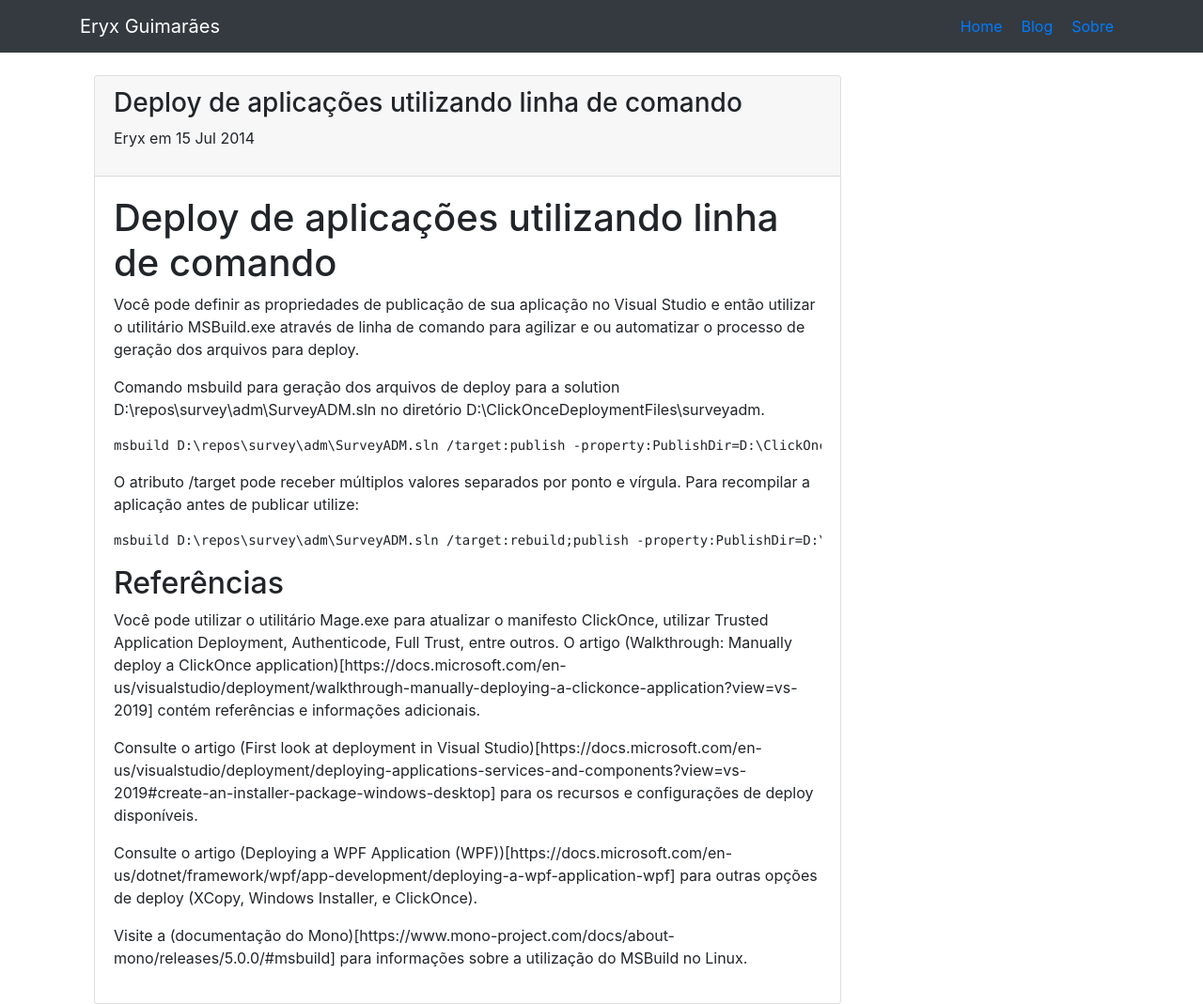
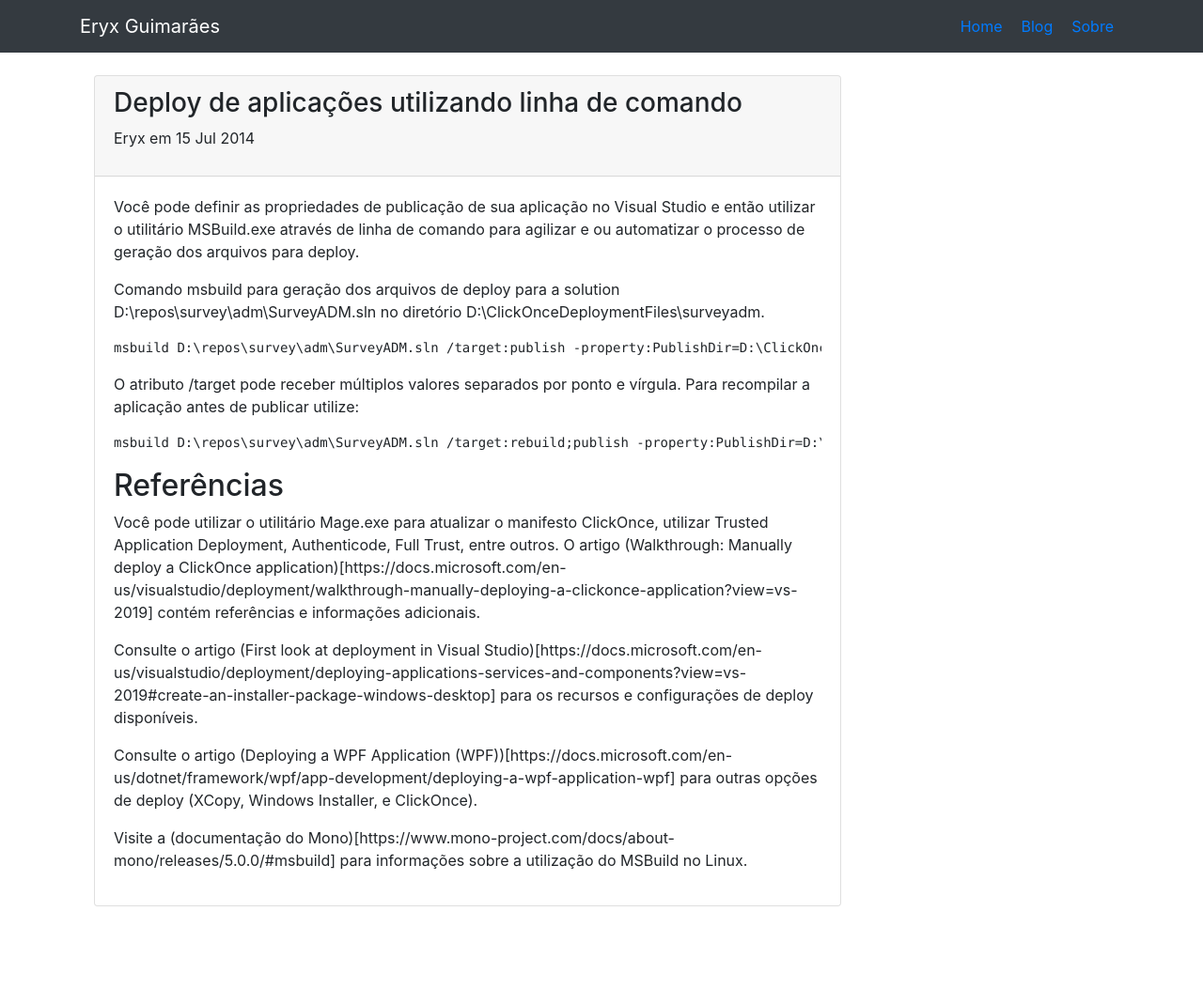
Before and after one commit to eryxjose/eryxjose.github.io, a Jekyll site: the page built from _posts/2019-07-03-publish-com-msbuild.md, in a window 1280 px wide and 1069 px high. Shown: the whole window at 94% size. Built offline with Jekyll 4.4.1, drawn with Linux system fonts in a browser that asks for light colours.

Commit message:
Ajuste de formatação

```diff
--- a/_posts/2019-07-03-publish-com-msbuild.md
+++ b/_posts/2019-07-03-publish-com-msbuild.md
@@ -4,8 +4,6 @@ author: Eryx
 title: Deploy de aplicações utilizando linha de comando
 date: 15/07/2014
 ---
-
-# Deploy de aplicações utilizando linha de comando
 
 Você pode definir as propriedades de publicação de sua aplicação no Visual Studio e então utilizar o utilitário MSBuild.exe através de linha de comando para agilizar e ou automatizar o processo de geração dos arquivos para deploy.
 
```
